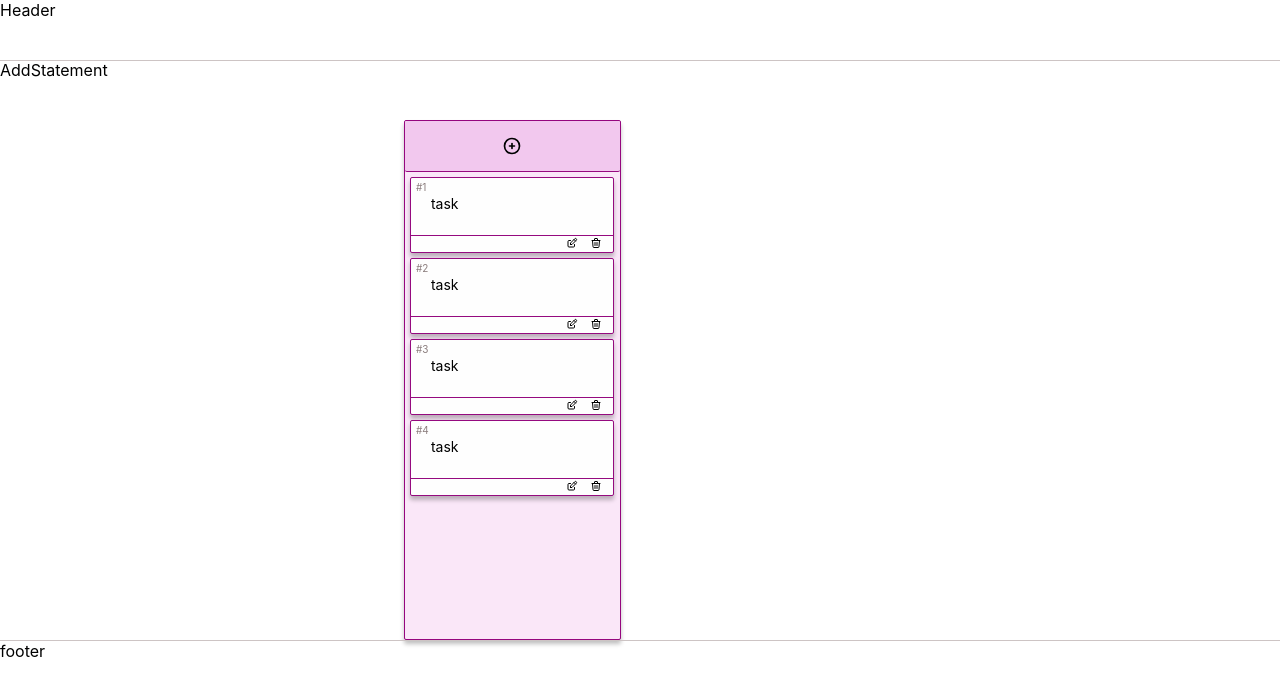
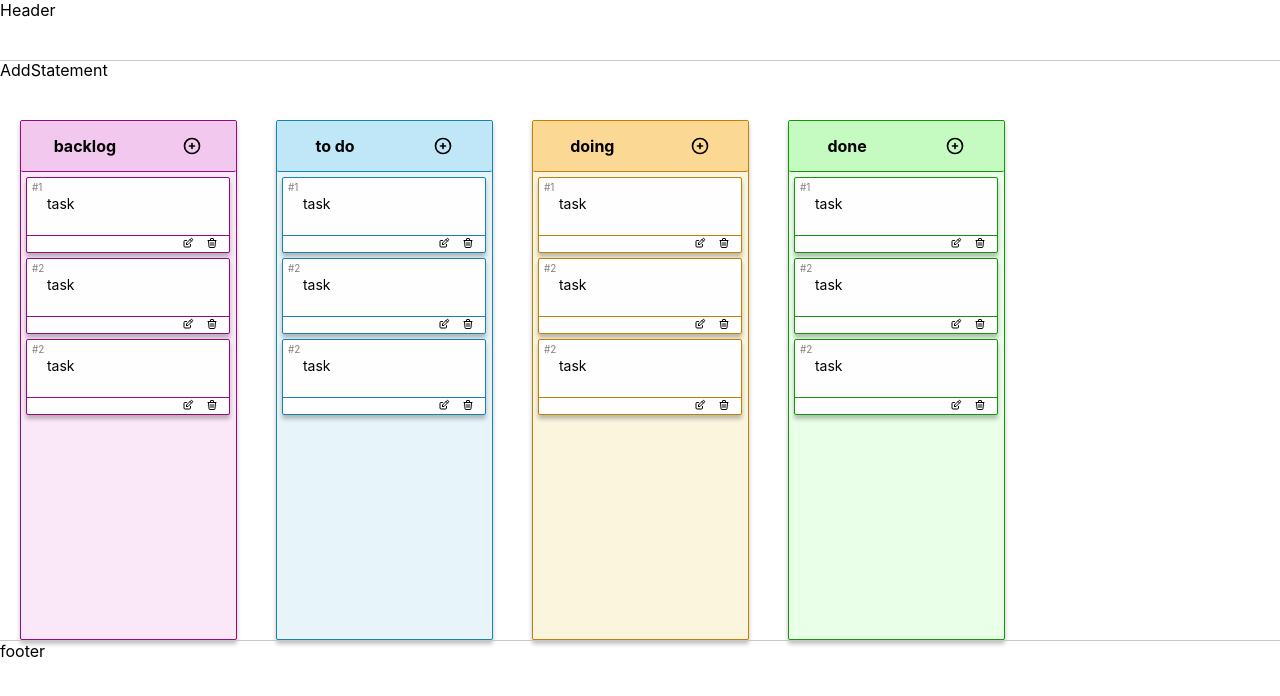
Before and after one commit to kaoutarBa/task-board, a React (Create React App) app: page / in a window 1280 px wide. Shown: the top 696 px of the page. Built offline with nearby package versions, Linux system fonts and the light colour scheme.

Commit message:
columns info

```diff
--- a/src/components/TaskBoard/TaskBoard.js
+++ b/src/components/TaskBoard/TaskBoard.js
@@ -4,9 +4,19 @@ import {BoardContainer} from "./TaskBoard.styles";
 
 
 const TaskBoard=()=>{
+    const taskColumns=[
+        {name:"backlog",borderColor:"#950A7F",background:"#FAE7F8",nameBackground:"#F2C8EE"},
+        {name:"to do ",borderColor:"#1A82AF",background:"#E7F5FA",nameBackground:"#C0E7F8"},
+        {name:"doing",borderColor:"#BD810C",background:"#FCF5DD",nameBackground:"#FBD894"},
+        {name:"done",borderColor:"#15950A",background:"#E9FFE8",nameBackground:"#C5FBC0"}]
 return(
 <BoardContainer>
-    <TasksColumn/>
+    {taskColumns.map(column=>
+        <TasksColumn  columnName={column.name}
+            borderColor={column.borderColor}
+            background={column.background}
+            nameBackground={column.nameBackground} />)}
+
 </BoardContainer>);
 };
 
--- a/src/components/TaskCard/TaskCard.js
+++ b/src/components/TaskCard/TaskCard.js
@@ -3,12 +3,12 @@ import {CardActions,CardOrder,Card,Button,Task} from './TaskCard.styles';
 import trash from 'assets/trash.svg';
 import edit from 'assets/edit.svg';
 
-const TaskCard=({cardOrder})=>{
+const TaskCard=({cardOrder,borderColor})=>{
 return(
-        <Card>
+        <Card borderColor={borderColor} draggable>
             <CardOrder>#{cardOrder}</CardOrder>
             <Task> task</Task>
-            <CardActions>
+            <CardActions borderColor={borderColor}>
                 <Button>
                     <img src={edit} alt={"edit"}/>
                 </Button>
--- a/src/components/TaskCard/TaskCard.styles.js
+++ b/src/components/TaskCard/TaskCard.styles.js
@@ -6,7 +6,7 @@ const Card=styled.div`
 width: 95%;
 height: 76px;
 background: #FEFEFE;
-border: 1px solid #950A7F;
+border: 1px solid ${props=>props.borderColor};
 box-sizing: border-box;
 box-shadow: 0px 4px 4px rgba(0, 0, 0, 0.25);
 border-radius: 2px;
@@ -15,6 +15,8 @@ margin-bottom:5px;
 display:grid;
 grid-template-columns:100% ;
 grid-template-rows:17px auto 17px;
+
+cursor:grab;
 
 `;
 
@@ -33,7 +35,7 @@ padding:5px;
 const CardActions=styled.div`
 display:flex;
 justify-content:flex-end;
-border-top:1px solid #950A7F;
+border-top:1px solid ${props=>props.borderColor};
 height:17px;
 grid-row:3/3;
 padding-right:5px;
--- a/src/components/TasksColumn/TasksColumn.js
+++ b/src/components/TasksColumn/TasksColumn.js
@@ -4,18 +4,17 @@ import TaskCard from "components/TaskCard";
 import add from "assets/add.svg";
 
 
-const TasksColumn=({columnColor,color,borderColor,sectionName,tasks})=>{
+const TasksColumn=({columnName,background,borderColor,nameBackground})=>{
 return(
-        <Container>
-            <ColumnNameSection>
-                {sectionName}
-                <img src={add} alt={"add"}/>
+        <Container background={background} borderColor={borderColor}>
+            <ColumnNameSection nameBackground={nameBackground} borderColor={borderColor} >
+                {columnName}
+                <img src={add} alt={"add"} style={{cursor:"pointer"}}/>
             </ColumnNameSection>
             <CardsSection>
-                <TaskCard cardOrder={"1"}/>
-                <TaskCard cardOrder={"2"}/>
-                <TaskCard cardOrder={"3"}/>
-                <TaskCard cardOrder={"4"}/>
+                <TaskCard cardOrder={"1"} borderColor={borderColor}/>
+                <TaskCard cardOrder={"2"} borderColor={borderColor}/>
+                <TaskCard cardOrder={"2"} borderColor={borderColor}/>
             </CardsSection>
         </Container>
     );
--- a/src/components/TasksColumn/TasksColumn.styles.js
+++ b/src/components/TasksColumn/TasksColumn.styles.js
@@ -2,23 +2,25 @@ import styled from "styled-components";
 
 const Container=styled.section`
 width: 217px;
-background: #FAE7F8;
-border: 1px solid #95077E;
+background: ${props=>props.background};
+border: 1px solid ${props=>props.borderColor};
 box-sizing: border-box;
 box-shadow: 0px 4px 4px rgba(0, 0, 0, 0.25);
 border-radius: 2px;
+
 `;
 const ColumnNameSection=styled.div`
 width: 100%;
 height: 50px;
-background: #F2C8EE;
-border-bottom: 1px solid #950A7F;
+background: ${props=>props.nameBackground};
+border-bottom: 1px solid ${props=>props.borderColor};
 border-radius: 2px;
 display:flex;
 justify-content:space-around;
 align-items:center;
 font-weight: bold;
 font-size: 16px;
+
 `;
 
 const CardsSection=styled.div`
```
